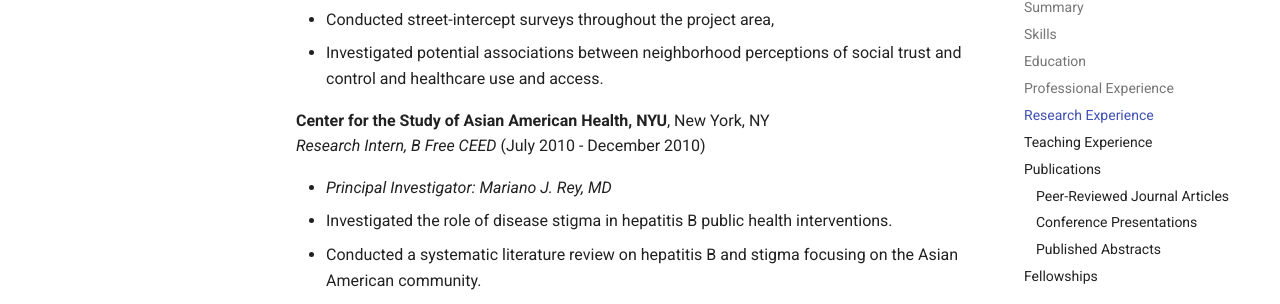
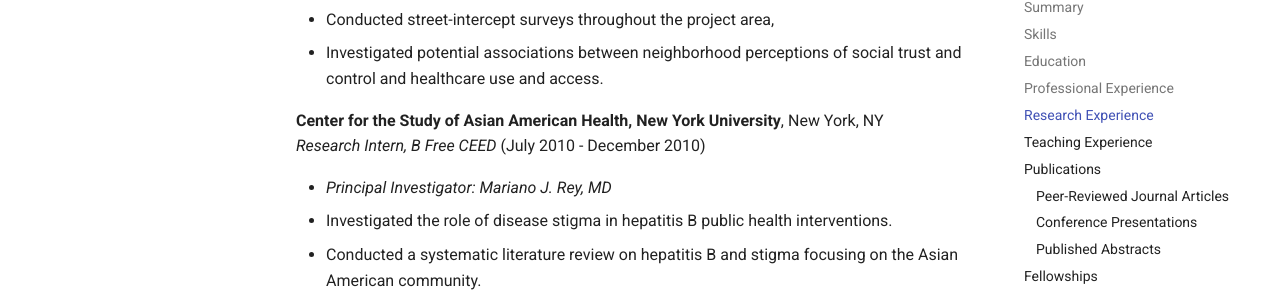
Before and after one commit to catcrumpet/catcrumpet.github.io, an MkDocs documentation site: the page built from docs/cv.md, in a window 1280 px wide and 900 px high, scrolled down 2728 px. Shown: the part 149-453 px from the top of the window. Built offline with MkDocs 1.6.1 and Material for MkDocs 9.7.7, drawn with Linux system fonts in a browser that asks for light colours; comment, search, counter and statistics services are not loaded.

Commit message:
Corrections

```diff
--- a/docs/cv.md
+++ b/docs/cv.md
@@ -93,7 +93,7 @@
 - Conducted street-intercept surveys throughout the project area,
 - Investigated potential associations between neighborhood perceptions of social trust and control and healthcare use and access.
 
-**Center for the Study of Asian American Health, NYU**, New York, NY
+**Center for the Study of Asian American Health, New York University**, New York, NY
 *Research Intern, B Free CEED* (July 2010 - December 2010)
 
 - *Principal Investigator: Mariano J. Rey, MD*
```
Also changed, not shown: docs/index.md (+2 -2 lines).
